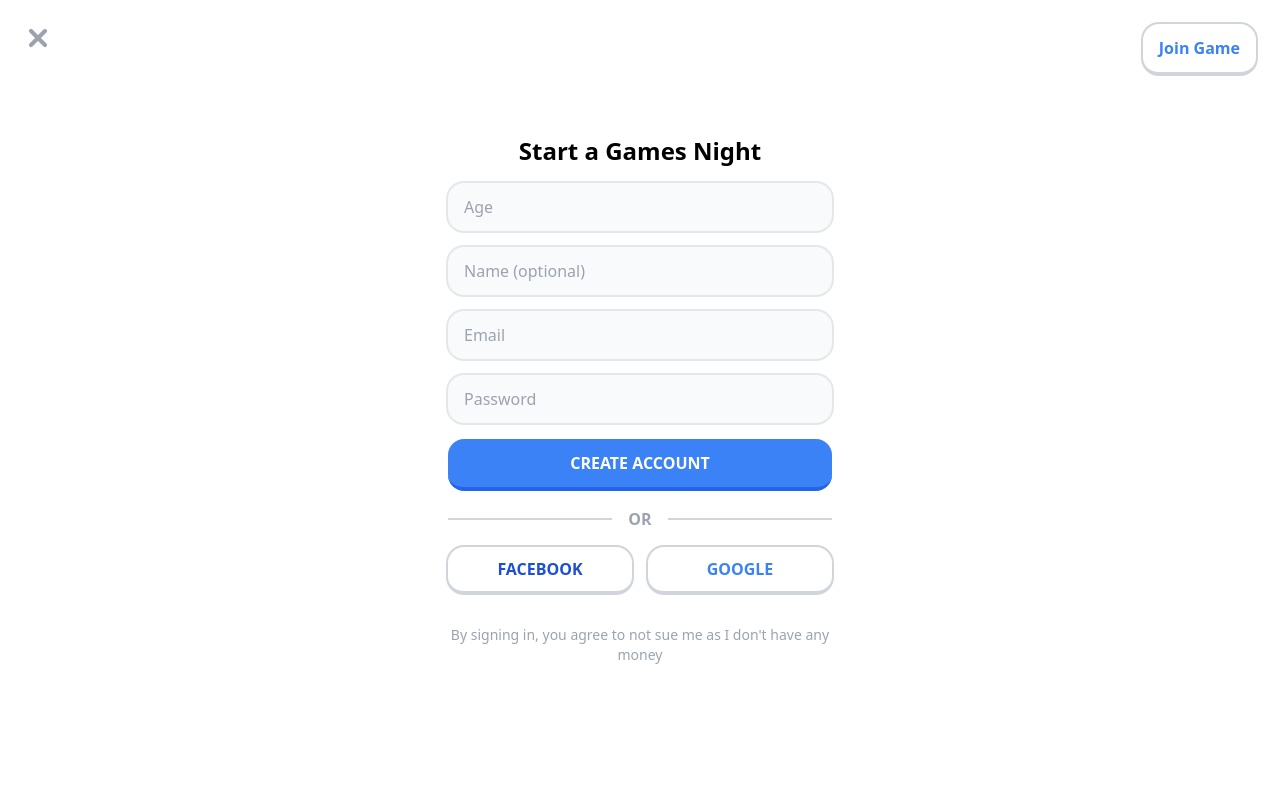
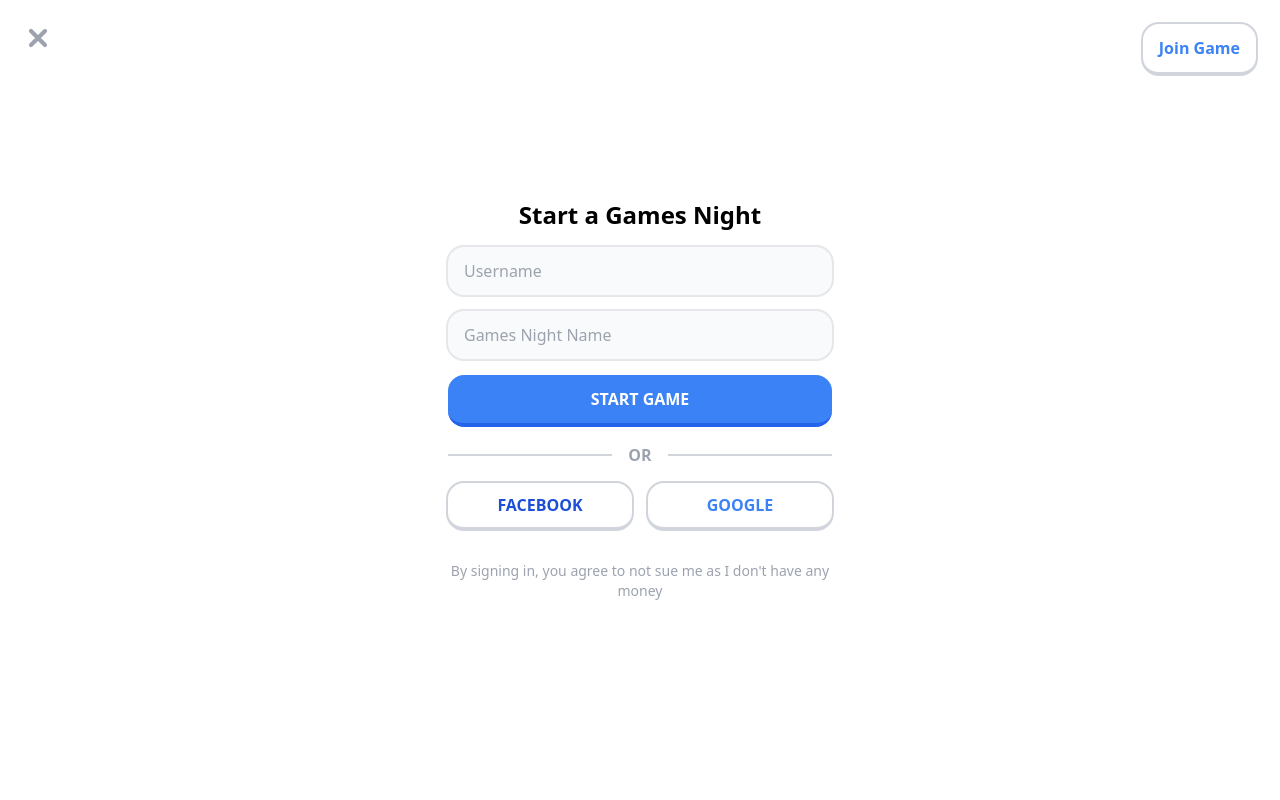
Before and after one commit to HawkshawJake/olypmic-wii-games.github.io, a Flask app: page / in a window 1280 px wide. Run offline with Flask 3, Linux system fonts and the light colour scheme; some libraries are stand-ins or nearby versions.

Commit message:
log in screen ui update

```diff
--- a/app/templates/index.html
+++ b/app/templates/index.html
@@ -27,31 +27,25 @@
             <div x-show="isLoginPage" class="space-y-4">
                 <header class="mb-3 text-2xl font-bold">Start a Games Night</header>
                 <div class="w-full rounded-2xl bg-gray-50 px-4 ring-2 ring-gray-200 focus-within:ring-blue-400">
-                    <input type="text" placeholder="Age" class="my-3 w-full border-none bg-transparent outline-none focus:outline-none" />
+                    <input type="text" placeholder="Username" class="my-3 w-full border-none bg-transparent outline-none focus:outline-none" />
                 </div>
                 <div class="w-full rounded-2xl bg-gray-50 px-4 ring-2 ring-gray-200 focus-within:ring-blue-400">
-                    <input type="text" placeholder="Name (optional)" class="my-3 w-full border-none bg-transparent outline-none focus:outline-none" />
+                    <input type="text" placeholder="Games Night Name" class="my-3 w-full border-none bg-transparent outline-none focus:outline-none" />
                 </div>
-                <div class="w-full rounded-2xl bg-gray-50 px-4 ring-2 ring-gray-200 focus-within:ring-blue-400">
-                    <input type="text" placeholder="Email" class="my-3 w-full border-none bg-transparent outline-none focus:outline-none" />
-                </div>
-                <div class="w-full rounded-2xl bg-gray-50 px-4 ring-2 ring-gray-200 focus-within:ring-blue-400">
-                    <input type="password" placeholder="Password" class="my-3 w-full border-none bg-transparent outline-none focus:outline-none" />
-                </div>
-                <button class="w-full rounded-2xl border-b-4 border-b-blue-600 bg-blue-500 py-3 font-bold text-white hover:bg-blue-400 active:translate-y-[0.125rem] active:border-b-blue-400">CREATE ACCOUNT</button>
+                <button class="w-full rounded-2xl border-b-4 border-b-blue-600 bg-blue-500 py-3 font-bold text-white hover:bg-blue-400 active:translate-y-[0.125rem] active:border-b-blue-400">START GAME</button>
             </div>
 
             <!-- login content -->
             <div x-show="!isLoginPage" class="space-y-4">
                 <header class="mb-3 text-2xl font-bold">Join a Games Night</header>
                 <div class="w-full rounded-2xl bg-gray-50 px-4 ring-2 ring-gray-200 focus-within:ring-blue-400">
-                    <input type="text" placeholder="Email or username" class="my-3 w-full border-none bg-transparent outline-none focus:outline-none" />
+                    <input type="text" placeholder="Username" class="my-3 w-full border-none bg-transparent outline-none focus:outline-none" />
                 </div>
                 <div class="flex w-full items-center space-x-2 rounded-2xl bg-gray-50 px-4 ring-2 ring-gray-200 focus-within:ring-blue-400">
-                    <input type="password" placeholder="Password" class="my-3 w-full border-none bg-transparent outline-none" />
-                    <a href="#" class="font-medium text-gray-400 hover:text-gray-500">FORGOT?</a>
+                    <input type="text" placeholder="Game Code" class="my-3 w-full border-none bg-transparent outline-none" />
+
                 </div>
-                <button class="w-full rounded-2xl border-b-4 border-b-blue-600 bg-blue-500 py-3 font-bold text-white hover:bg-blue-400 active:translate-y-[0.125rem] active:border-b-blue-400">LOG IN</button>
+                <button class="w-full rounded-2xl border-b-4 border-b-blue-600 bg-blue-500 py-3 font-bold text-white hover:bg-blue-400 active:translate-y-[0.125rem] active:border-b-blue-400">JOIN GAME</button>
             </div>
 
             <div class="flex items-center space-x-4">
```
